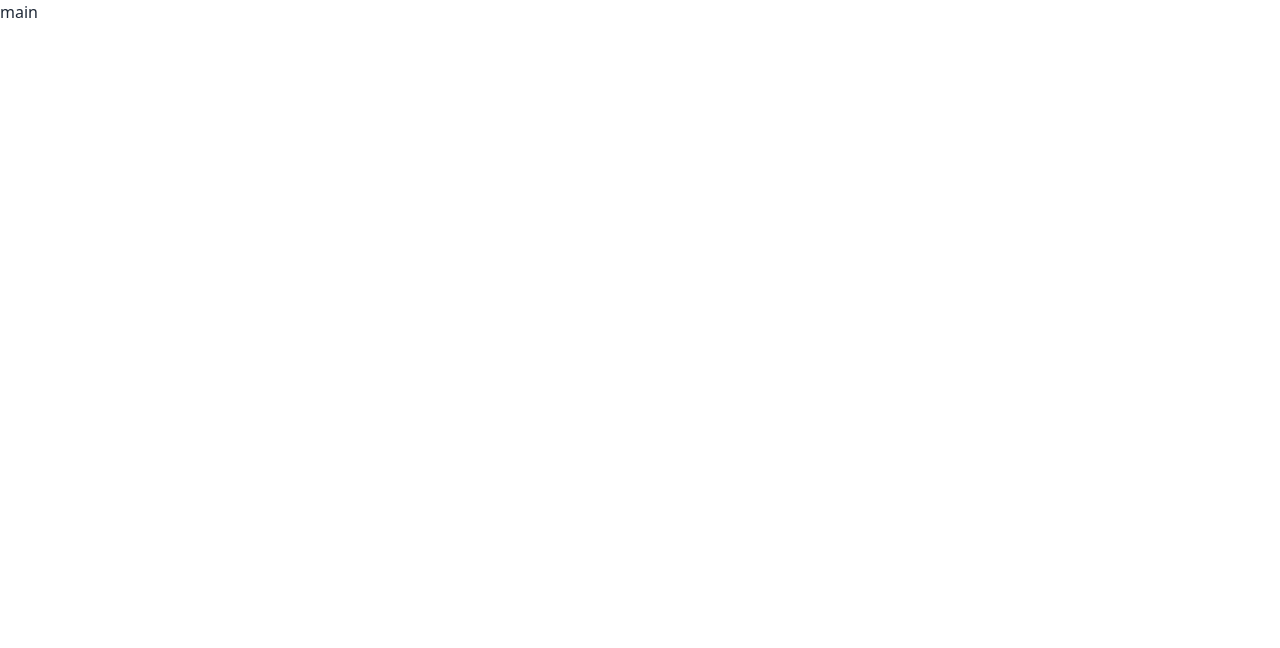
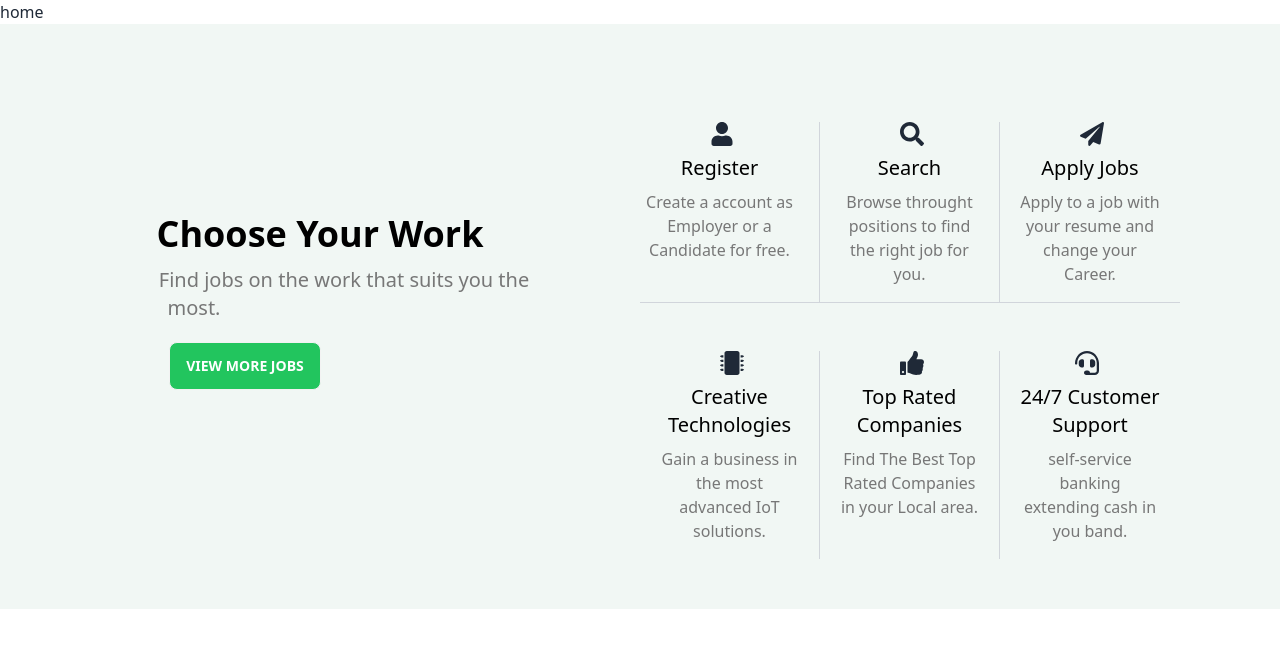
Before and after one commit to yeasin550/Job-Stact, a React (Vite) app: page / in a window 1280 px wide. Shown: the top 648 px of the page. Built offline with nearby package versions, Linux system fonts and the light colour scheme.

Commit message:
new section

```diff
--- a/package.json
+++ b/package.json
@@ -16,9 +16,11 @@
     "match-sorter": "^6.3.1",
     "react": "^18.2.0",
     "react-dom": "^18.2.0",
+    "react-icons": "^4.10.1",
     "react-router-dom": "^6.14.2",
     "sort-by": "^1.2.0",
-    "sweetalert2": "^11.7.20"
+    "sweetalert2": "^11.7.20",
+    "swiper": "^10.1.0"
   },
   "devDependencies": {
     "@types/react": "^18.2.15",
--- a/src/Layout/Main.jsx
+++ b/src/Layout/Main.jsx
@@ -1,9 +1,10 @@
 import React from 'react';
+import { Outlet } from 'react-router-dom';
 
 const Main = () => {
     return (
         <div>
-            main
+            <Outlet></Outlet>
         </div>
     );
 };
--- /dev/null
+++ b/src/Pages/Home/ChooseWork/ChooseWork.jsx
@@ -0,0 +1,77 @@
+import React from "react";
+import { FaBeer, FaHeadset, FaMicrochip, FaPaperPlane, FaSearch, FaThumbsUp, FaUser } from 'react-icons/fa';
+const ChooseWork = () => {
+  return (
+    <div>
+        <div className="bg-[#F1F7F4]">
+        <div className="grid lg:grid-cols-2">
+        <div className="text-center block mt-[190px] m-10">
+            <h1 className="text-4xl mb-3 text-black font-bold">Choose Your Work</h1>
+            <p className="text-[#777] text-xl mb-5 ml-12">Find jobs on the work that suits you the <br /> <span className="mr-[300px]">most.</span></p>
+            <button className="btn text-white bg-green-500 hover:bg-black mr-[150px]">View More Jobs</button>
+        </div>
+        <div >
+                <div className="grid lg:grid-cols-3 my-[50px] pr-[100px]">
+                <div className="text-center border-r border-solid border-gray-300 border-b mt-12">
+                            <div className="mr-[20px]">
+                            <div className="ml-[70px] mb-2">
+                            <span><FaUser className="text-2xl"></FaUser></span>
+                            </div>
+                            <h3 className="text-black hover:text-green-400 text-xl mb-2">Register</h3>
+                            <p className="text-[#777] mb-4">Create a account as Employer or a Candidate for free.</p>
+                            </div>
+                </div>
+                <div className="text-center border-r border-solid border-gray-300 border-b mt-12">
+                            <div className="mx-5">
+                            <div className="ml-[60px] mb-2">
+                            <span><FaSearch className="text-2xl"></FaSearch></span>
+                            </div>
+                            <h3 className="text-black hover:text-green-400 text-xl mb-2">Search</h3>
+                            <p className="text-[#777] mb-4">Browse throught positions to find the right job for you.</p>
+                            </div>
+                </div>
+                <div className="text-center border-solid border-gray-300 border-b mt-12">
+                            <div className="mx-5">
+                            <div className="ml-[60px] mb-2">
+                            <span><FaPaperPlane className="text-2xl"></FaPaperPlane></span>
+                            </div>
+                            <h3 className="text-black hover:text-green-400 text-xl mb-2">Apply Jobs</h3>
+                            <p className="text-[#777] mb-4">Apply to a job with your resume and change your Career.</p>
+                            </div>
+                </div>
+                <div className="text-center border-r border-solid border-gray-300 mt-12">
+                            <div className="mx-5">
+                            <div className="ml-[60px] mb-2">
+                            <span><FaMicrochip className="text-2xl"></FaMicrochip></span>
+                            </div>
+                            <h3 className="text-black hover:text-green-400 text-xl mb-2">Creative Technologies</h3>
+                            <p className="text-[#777] mb-4">Gain a business in the most advanced IoT solutions.</p>
+                            </div>
+                </div>
+                <div className="text-center border-r border-solid border-gray-300  mt-12">
+                            <div className="mx-5">
+                            <div className="ml-[60px] mb-2">
+                            <span><FaThumbsUp className="text-2xl"></FaThumbsUp></span>
+                            </div>
+                            <h3 className="text-black hover:text-green-400 text-xl mb-2">Top Rated Companies</h3>
+                            <p className="text-[#777] mb-4">Find The Best Top Rated Companies in your Local area.</p>
+                            </div>
+                </div>
+                <div className="text-center border-solid border-gray-300 mt-12">
+                            <div className="mx-5">
+                            <div className="ml-[55px] mb-2">
+                            <span><FaHeadset className="text-2xl"></FaHeadset></span>
+                            </div>
+                            <h3 className="text-black hover:text-green-400 text-xl mb-2">24/7 Customer Support</h3>
+                            <p className="text-[#777] mb-4">self-service banking extending cash in you band.</p>
+                            </div>
+                </div>
+                </div>
+        </div>
+      </div>
+        </div>
+    </div>
+  );
+};
+
+export default ChooseWork;
--- a/src/Pages/Home/Home.jsx
+++ b/src/Pages/Home/Home.jsx
@@ -1,9 +1,11 @@
 import React from 'react';
+import ChooseWork from './ChooseWork/ChooseWork';
 
 const Home = () => {
     return (
         <div>
             home
+            <ChooseWork></ChooseWork>
         </div>
     );
 };
```
Also changed, not shown: 1 other file (tests, documents, lock files or other folders).
